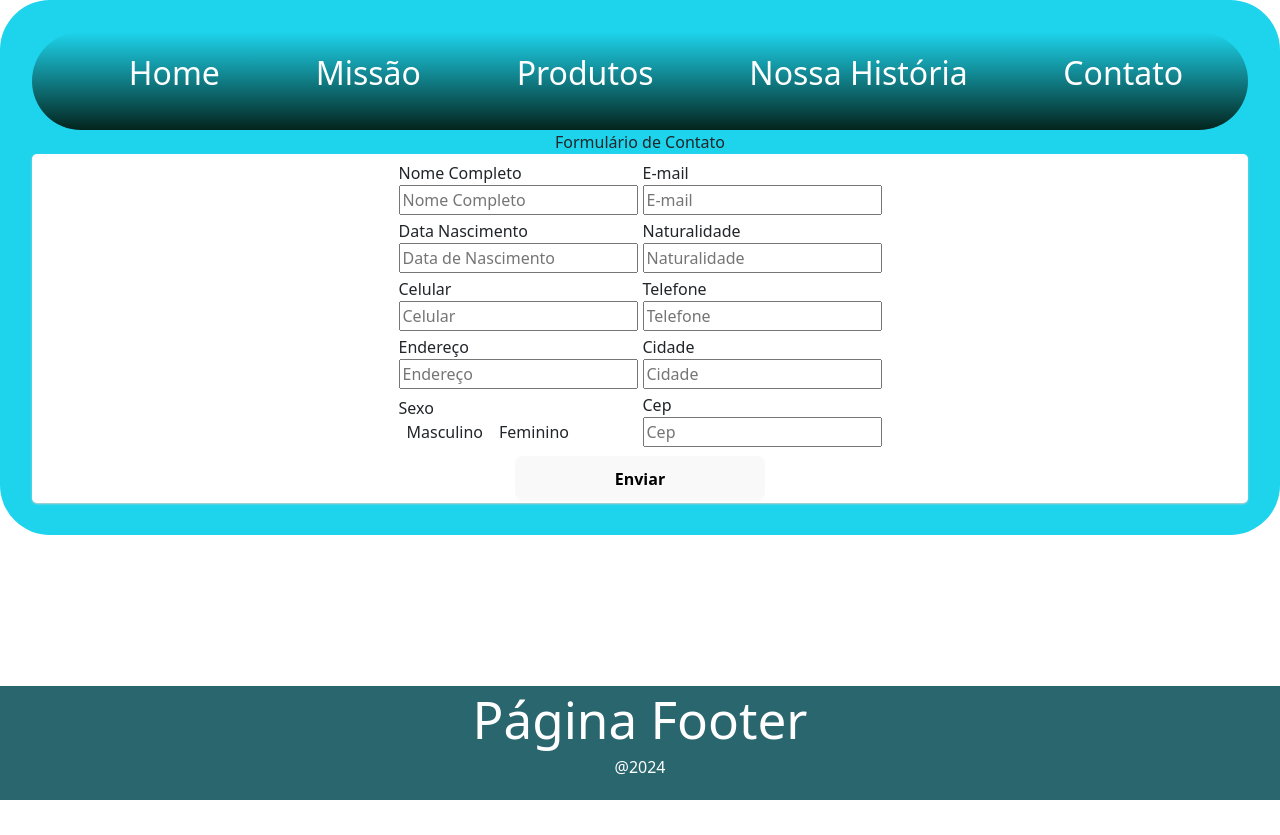
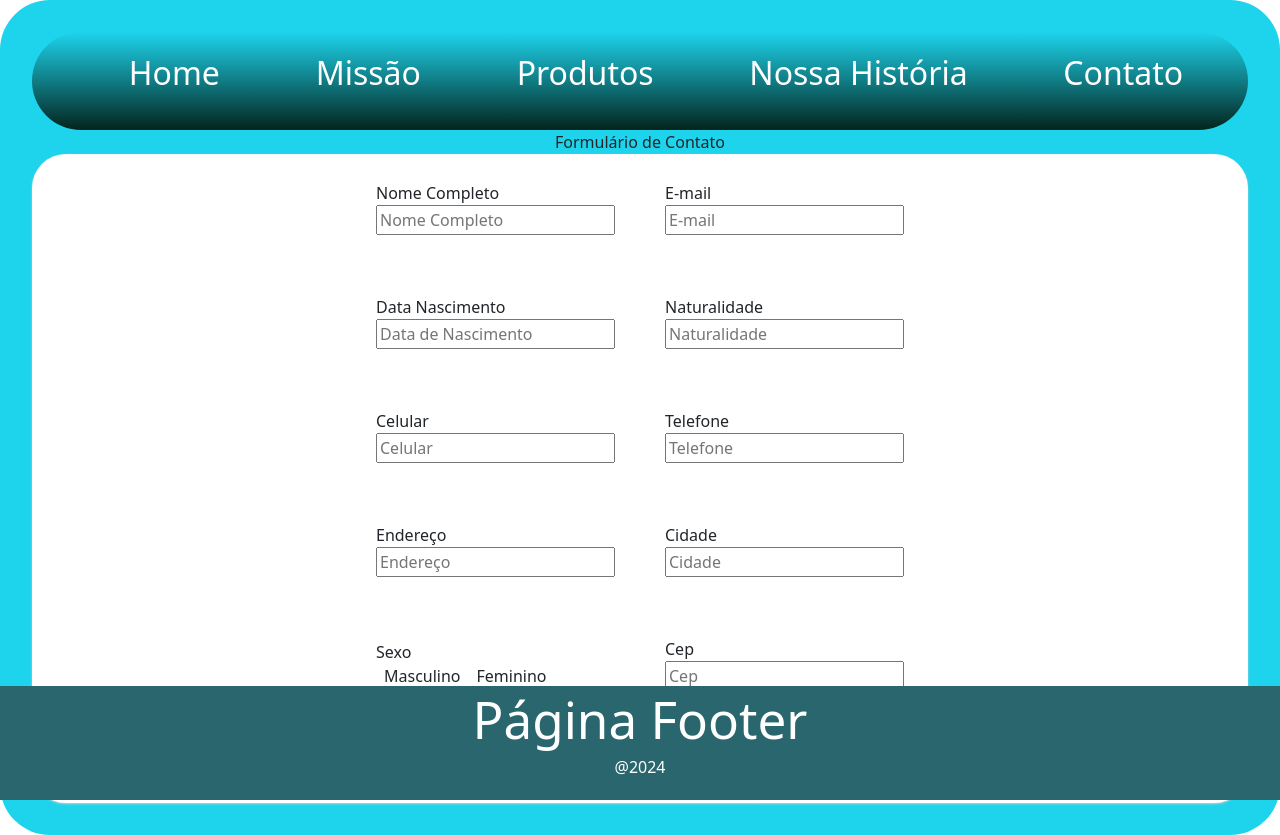
Before and after one commit to Marzonha/Atividade-react, a React (Vite) app: page /Contact in a window 1280 px wide. Before the commit the page ends 800 px from the top, so only its background shows below. Built offline with nearby package versions, Linux system fonts and the light colour scheme.

Commit message:
Ajustando o Contact

```diff
--- a/src/Components/Contact.jsx
+++ b/src/Components/Contact.jsx
@@ -27,14 +27,14 @@ export  function Contact() {
           w="100%"
           bg="white"
           top={90}
-          borderRadius={5}
+          borderRadius={34}
           p="2"
           boxShadow={"0 1px 2px #ccc"}
 
         >
-          <FormControl display='flex' flexDir='column' gap='4' mt={5}>
+          <FormControl display='flex' flexDir='column' gap='60' mt={25}>
 
-            <HStack spacing='5'>
+            <HStack spacing='50'>
               <Box w='100%'>
                 <FormLabel>Nome Completo</FormLabel>
                 <Input id='nome' placeholder='Nome Completo' />
@@ -45,7 +45,7 @@ export  function Contact() {
               </Box>
             </HStack>
 
-            <HStack spacing='5'>
+            <HStack spacing='50'>
               <Box w='100%'>
                 <FormLabel>Data Nascimento</FormLabel>
                 <Input id='nasc' placeholder='Data de Nascimento' />
@@ -56,7 +56,7 @@ export  function Contact() {
               </Box>
             </HStack>
 
-            <HStack spacing='5'>
+            <HStack spacing='50'>
               <Box w='100%'>
                 <FormLabel>Celular</FormLabel>
                 <Input id='cel' type="number" placeholder='Celular' />
@@ -67,7 +67,7 @@ export  function Contact() {
               </Box>
             </HStack>
 
-            <HStack spacing='5'>
+            <HStack spacing='50'>
               <Box w='100%'>
                 <FormLabel>Endereço</FormLabel>
                 <Input id='endereco' placeholder='Endereço' />
@@ -78,7 +78,7 @@ export  function Contact() {
               </Box>
             </HStack>
 
-            <HStack spacing='5'>
+            <HStack spacing='50'>
               <Box w='100%'>
                 <FormLabel>Sexo</FormLabel>
                 <RadioGroup>
```
